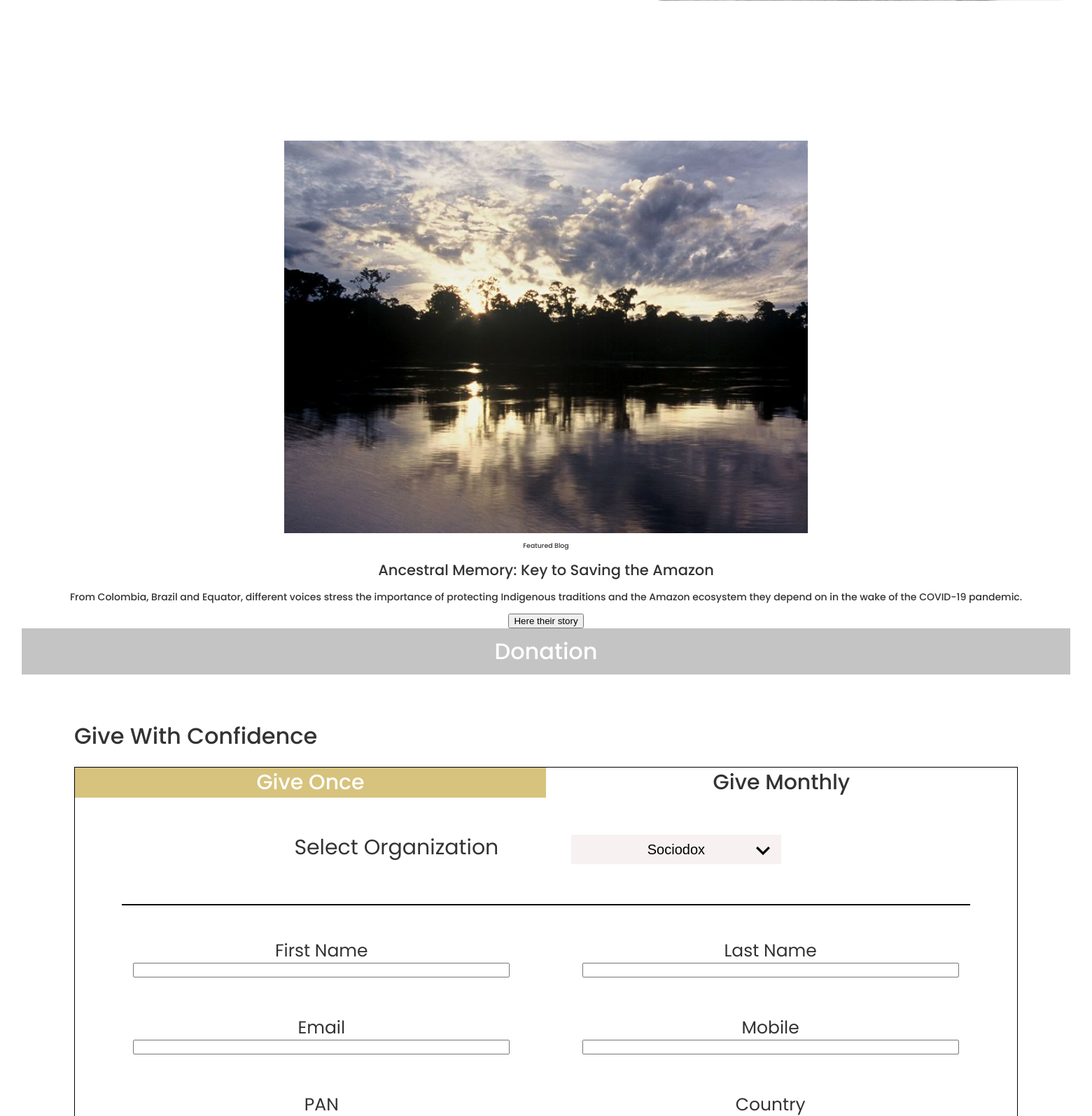
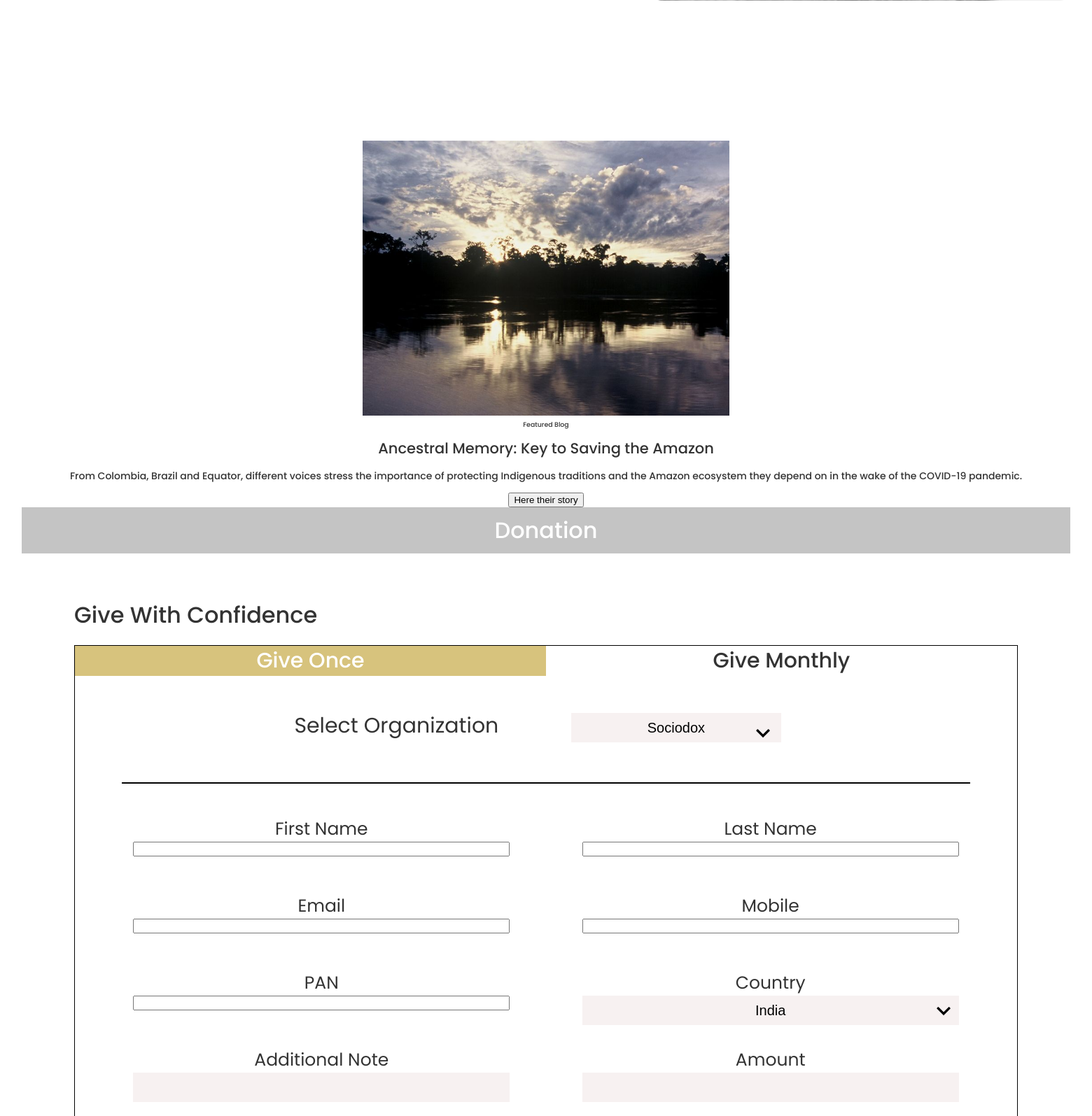
Before and after one commit to sociodocs/sociodox, a PHP site: page /Sociodox/ in a window 1560 px wide; the page is wider, and only the part inside the window is pictured. Shown: the part 2993-4588 px from the top of that part at 70% size. Run offline with PHP 8.4, Linux system fonts and the light colour scheme.

Commit message:
Blog is fully final arranged

```diff
--- a/css/blog.css
+++ b/css/blog.css
@@ -126,11 +126,11 @@
 }
 
 img {
-    vertical-align: left;
-    width: 50%;
-    margin-left:auto;
+    vertical-align: middle;
+    width: 35%;
+    margin-left:0px;
     color: black;
-    height: 50%;
+    height: 55%;
 }
 .img-responsive{
 	display: block;
--- a/php/admin_blog.php
+++ b/php/admin_blog.php
@@ -27,11 +27,11 @@
             <label class="lab">Select Image File to upload in blog:</label>
             <input type="file" name="image" class="bar"><br>
             <label class="lab">Type text to show below the image:</label>
-            <textarea name="text" cols="20" rows="2" class="bar"></textarea><br>
+            <input name="text" cols="20" rows="2" class="bar"/><br>
             <label class="lab">Title of post:</label>
             <input type="text" name="title" class="bar" /><br>
             <label class="lab">Description of post:</label>
-            <input type="text" id="text" name="desc" class="bar" /><br>
+            <textarea rows='2' id="text" name="desc" class="bar" /></textarea><br>
             <label class="lab">author of post:</label>
             <input type="text" id="author" name="author" class="bar" /><br>
             <input type="submit" value="post" id="post" name="post" class="btn"/>
--- a/php/profile-php/blog.php
+++ b/php/profile-php/blog.php
@@ -28,8 +28,8 @@ while ($row = pg_fetch_array($comm)) {
             <h5><span class="glyphicon glyphicon-time"></span> Posted On:<?php echo $row['post_time'];?></h5>
           </div>
           <div class="panel-body">
-            <?php echo $row['post']; ?>
-            <div class="col-md-3 pull-right">
+            <p class="content"><?php echo $row['post']; ?></p>
+            <div class="col-md-3 pull-right" style="width: 100px;height:auto;">
               <!--<img class='img-responsive img-rounded center blogimg' src="blogimage/<?php echo $row['img']; ?>">-->
               <?php
               if ($extension = '.jpg' | $extension = '.png' | $extension = '.jpeg') {
```
Also changed, not shown: css/profile-blog.css (+7 -4 lines), css/profile.css (+15 -6 lines), blogimage/10613180113_fdf7bcd316_b.jpg (added), blogimage/Annotation 2020-08-04 09282712.png (added), blogimage/a.JPG (added), profileimage/Annotation 2020-08-04 090322.png (added).
